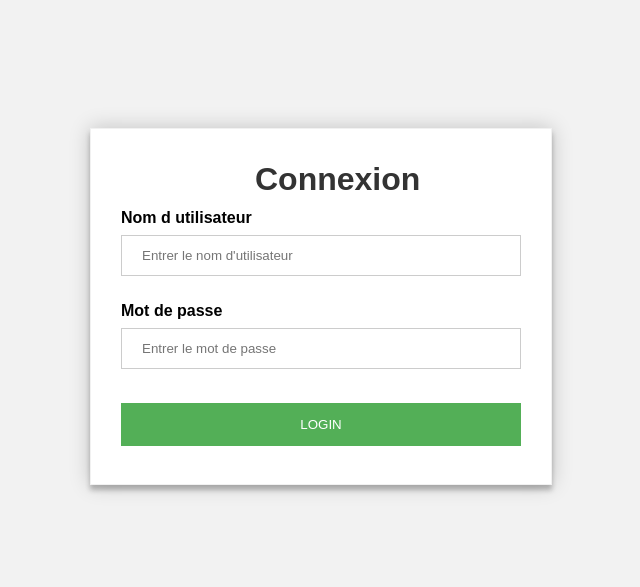
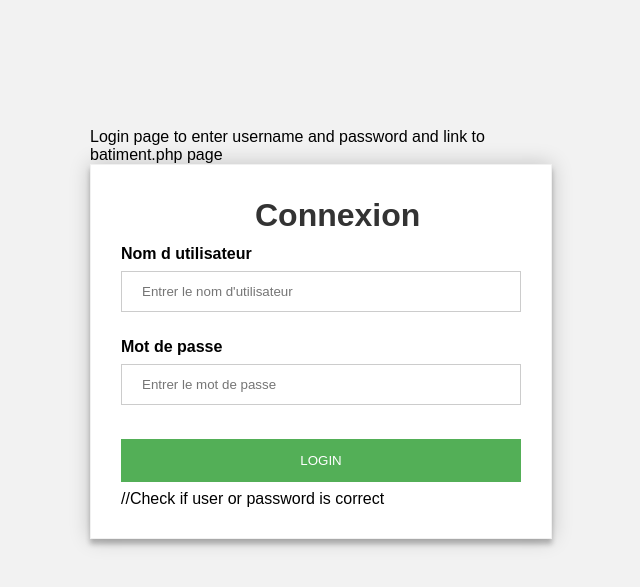
Before and after one commit to Otaxii/SAE23, a PHP site: page /gestion.php in a window 1280 px wide. Shown: the top 587 px of the page, without its empty margins (350-990 px from the left). Run offline with PHP 8.4, Linux system fonts and the light colour scheme.

Commit message:
Update gestion.php
commentaire en anglais

```diff
--- a/Sae23/gestion.php
+++ b/Sae23/gestion.php
@@ -6,7 +6,8 @@
  </head>
  <body>
  <div id="container">
- <!-- zone de connexion -->
+
+ Login page to enter username and password and link to batiment.php page
 
  <form action="batiment.php" method="POST">
  <h1>Connexion</h1>
@@ -21,7 +22,7 @@
 </br>
  <input type="submit" id='submit' value='LOGIN' >
 
-
+//Check if user or password is correct
  <?php
  if(isset($_GET['erreur'])){
  $err = $_GET['erreur'];
```
